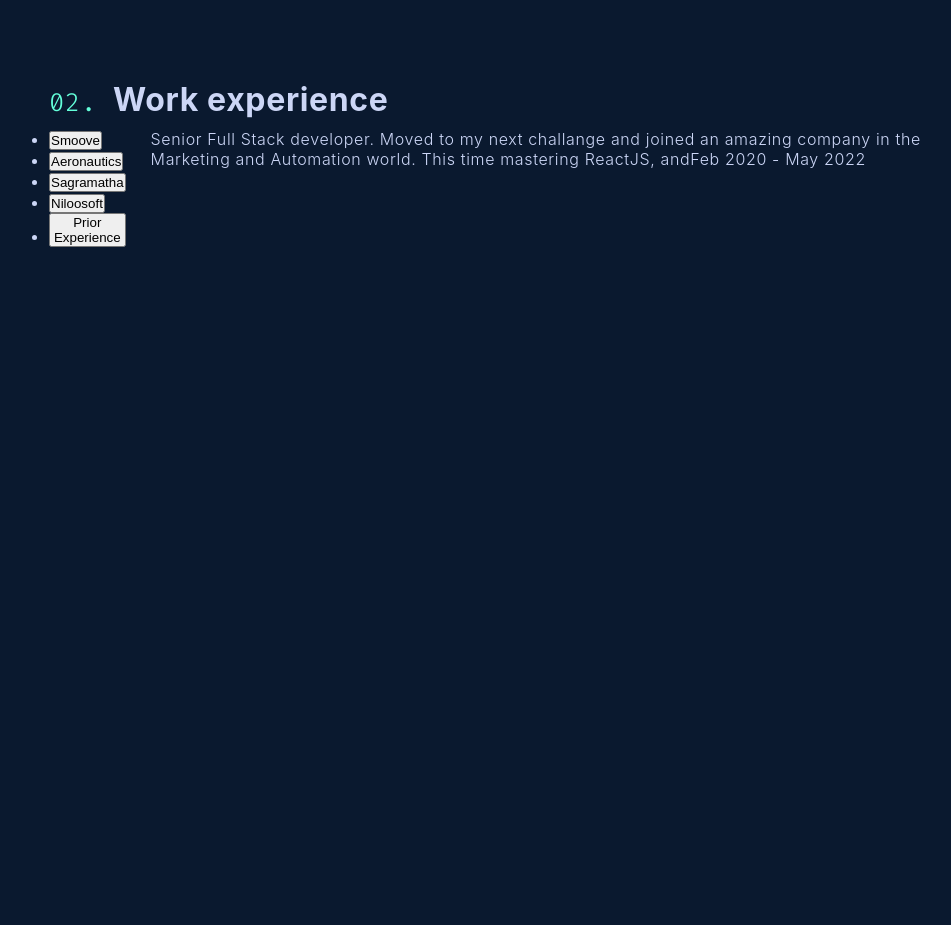
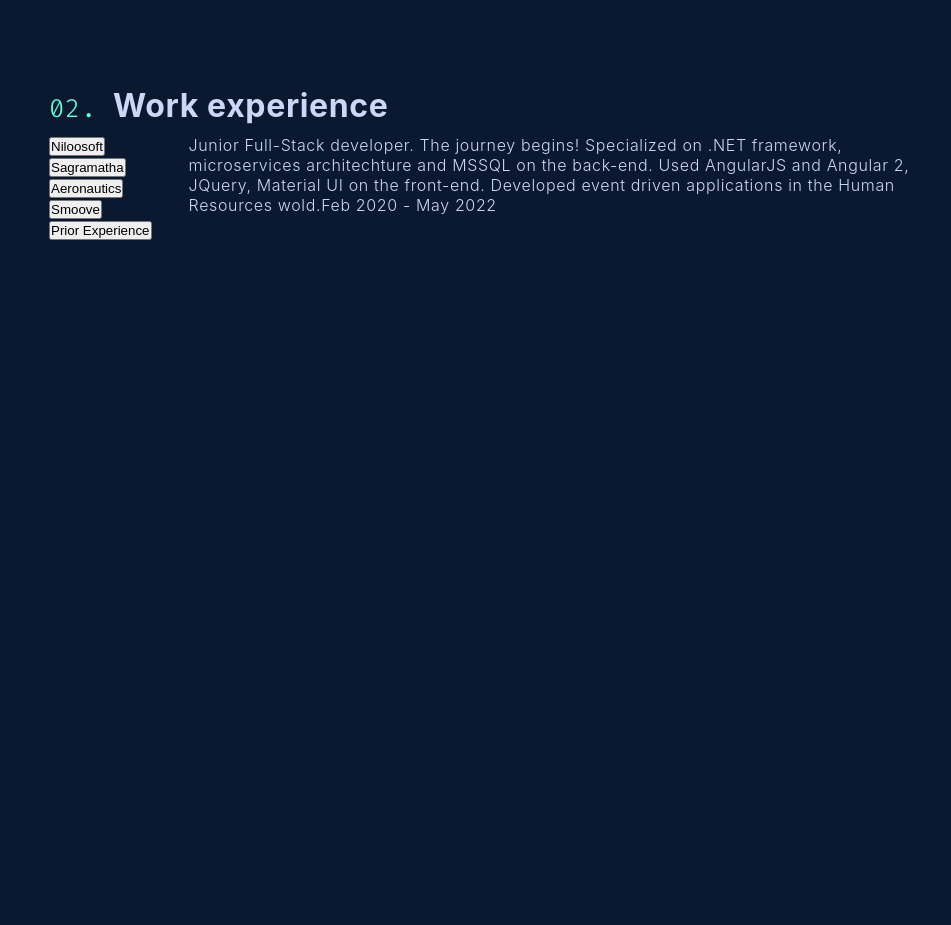
Before and after one commit to dshivrin/Portfolio, a React (Create React App) app: page / in a window 1280 px wide. Shown: the part 1440-2365 px from the top of the page, without its empty margins (141-1092 px from the left). Built offline with nearby package versions, Linux system fonts and the light colour scheme; a web font is replaced by a local one.

Commit message:
Refactored eEperience

```diff
--- a/src/Components/AboutMe/SkillsList.tsx
+++ b/src/Components/AboutMe/SkillsList.tsx
@@ -1,4 +1,4 @@
-import { SkillsListProps } from "../../Core/Interfaces";
+import { SkillsListProps } from "../../Core/types";
 import { StyledList } from "../StyledComponents/List";
 
 const SkillsList = (props: SkillsListProps) => {
--- a/src/Components/Experience/Experience.tsx
+++ b/src/Components/Experience/Experience.tsx
@@ -1,8 +1,12 @@
 import Title from "../Title/Title";
 import { Container } from "./../StyledComponents/Container";
 import styled from "styled-components";
-
-
+import Tabs from "./Switchable/Tabs";
+import { useState, useEffect } from "react";
+//TODO: build a dedicated hook to fetch data from json file
+import data from "../../Data/data.json";
+import ExperienceContent from "./Switchable/ExperienceContent";
+import { Workplace } from "../../Core/types";
 
 const ExperienceContainer = styled(Container)`
   max-width: 900px;
@@ -19,93 +23,31 @@ const innerStyles = {
   margin: "0 auto",
 };
 
-//For some reason VS code claims 'event' es depricated, so I have to
-const OnTitleClick = (event: any) => {
-  const paragraphs = document.querySelectorAll<HTMLElement>('[id^="section-"]');
-  const selectedSectionId = event.target.id;
-  //loop throught and hide/show accordingly:
-  paragraphs.forEach((p) => {
-    if (p.id.includes(selectedSectionId)) p.style.display = "block";
-    else p.style.display = "none";
-  });
-};
 
 const Experience = () => {
+
+  const initialData = data.workPlaces as Array<Workplace>;
+  const selectedWP = initialData.find((w) => w.selected);
+
+  const [workplaces, setWorkplaces] = useState(initialData);
+  const [selectedWorkPlace, setSelectedWorkPlace] = useState(selectedWP);
+
+  //use memo?
+  //For some reason VS code claims 'event' es depricated, so I use 'any'
+  const OnTitleClick = (event: any): void => {
+    const selectedSectionId = event.target.id;
+    const selectedWP = workplaces.find((w) => w.id == selectedSectionId);
+    if(!selectedWP)
+      console.log("something went terribly wrong: ", selectedSectionId);
+    setSelectedWorkPlace(selectedWP);
+  };
+
   return (
     <ExperienceContainer id="experience">
       <Title text="Work experience" />
       <div style={innerStyles}>
-        <div className="tabs-container">
-          <ul>
-            <li>
-              <button id="Smoove" type="button" onClick={OnTitleClick}>
-                Smoove
-              </button>
-            </li>
-            <li>
-              <button id="Aeronautics" type="button" onClick={OnTitleClick}>
-                Aeronautics
-              </button>
-            </li>
-            <li>
-              <button id="Sagramatha" type="button" onClick={OnTitleClick}>
-                Sagramatha
-              </button>
-            </li>
-            <li>
-              <button id="Niloosoft" type="button" onClick={OnTitleClick}>
-                Niloosoft
-              </button>
-            </li>
-            <li>
-              <button id="Prior" type="button" onClick={OnTitleClick}>
-                Prior Experience
-              </button>
-            </li>
-          </ul>
-        </div>
-        <div className="content-container">
-          <p id="section-Smoove" style={{ display: "block" }}>
-            <span className="job-title">Senior Full Stack developer.</span>{" "}
-            Moved to my next challange and joined an amazing company in the
-            Marketing and Automation world. This time mastering ReactJS, and
-            <span>Feb 2020 - May 2022</span>
-          </p>
-          <p id="section-Aeronautics" style={{ display: "none" }}>
-            <span className="job-title">C# Software developer.</span> I took a
-            chalange outside of web-development world with a defence contractor.
-            Maintained an AngularJS generator application and took part in
-            developing the company's next flight simulator.
-            <p>August 2018 - Jan 2020</p>
-          </p>
-          <p id="section-Sagramatha" style={{ display: "none" }}>
-            <span className="job-title">MEAN Stack developer.</span> I gladly
-            took the opportunity to go all-in with JavaScript! Node.js,
-            express.js, Angular 2+, MongoDB and MSSQL. With this well
-            established big-data company I was developing a coupons managment
-            system for large retailers mainly in the U.S.
-            <span>March 2018 - August 2018</span>
-          </p>
-          <p id="section-Niloosoft" style={{ display: "none" }}>
-            <span className="job-title">Junior Full Stack developer</span>. The
-            journey begins! Specialized on .NET framework, microservices
-            architechture and MSSQL on the back-end. Used AngularJS and Angular
-            2, JQuery, Material UI on the front-end. Developed event driven
-            applications in the Human Resources wold.
-            <span>Jan 2015 - Feb 2018</span>
-          </p>
-          <p id="section-Prior Experience" style={{ display: "none" }}>
-            Prior to software development I was the best tech support engineer
-            you can find. I have worked in local ISP support center, soon to
-            become a senior support engineer, then shift manager and evetually
-            tech support team lead.
-          </p>
-          <br />
-          <p id="section-Prior Experience2" style={{ display: "none" }}>
-            As a result I have a wide understanding of networking, routing and
-            managment skills.
-          </p>
-        </div>
+        <Tabs tabs={workplaces} OnClick={OnTitleClick} />
+        <ExperienceContent selectedWorkplace={selectedWorkPlace}/>
       </div>
     </ExperienceContainer>
   );
--- /dev/null
+++ b/src/Components/Experience/Switchable/ExperienceContent.tsx
@@ -0,0 +1,17 @@
+import { ExperienceContentProps } from "../../../Core/types";
+
+//todo: investigate why the type returns undefined sometimes
+const ExperienceContent = (props: any) => {
+  const workplace = props.selectedWorkplace;
+  return (
+    <div className="content-container">
+      <p id={workplace.name}>
+        <span className="job-title">{workplace.position}</span>{" "}
+        {workplace.description}
+        <span>{workplace.dates}</span>
+      </p>
+    </div>
+  );
+};
+
+export default ExperienceContent;
--- /dev/null
+++ b/src/Components/Experience/Switchable/Tabs.tsx
@@ -0,0 +1,26 @@
+import { ExperienceTabsProps } from "../../../Core/types";
+
+const Tabs = (props: ExperienceTabsProps) => {
+  const tabs = props.tabs.sort((a, b) => (a.id = b.id));
+
+  return (
+    <div className="tabs-container">
+      <ul>
+        {tabs.map((wp, index) => {
+          return (
+            <button
+              key={index}
+              type="button"
+              id={wp.id.toString()}
+              onClick={props.OnClick}
+            >
+              {wp.name}
+            </button>
+          );
+        })}
+      </ul>
+    </div>
+  );
+};
+
+export default Tabs;
--- a/src/Components/Navigation/NavItem/NavItem.tsx
+++ b/src/Components/Navigation/NavItem/NavItem.tsx
@@ -1,4 +1,4 @@
-import { NavItemProps } from "../../../Core/Interfaces";
+import { NavItemProps } from "../../../Core/types";
 import { StyledNavItem } from "../../StyledComponents/NavItem";
 
 const NavItem = (props: NavItemProps) => {
--- a/src/Components/Title/Title.tsx
+++ b/src/Components/Title/Title.tsx
@@ -1,6 +1,6 @@
 //The purpose of this component is to have a CSS counter for all the section titles in the app
 //All counters are initialized in App.scss under body tag
-import { TitleProps } from "../../Core/Interfaces";
+import { TitleProps } from "../../Core/types";
 import "./Title.scss";
 
 const Title = (props: TitleProps) => {
--- /dev/null
+++ b/src/Core/types.ts
@@ -0,0 +1,39 @@
+//TODO: cleanup the types
+
+export type NavItemProps = {
+  text: string;
+  href: string;
+}
+
+export type TitleProps = {
+  text: string;
+  style?: object | {};
+}
+
+export type SkillsListProps =  {
+  skills: string[];
+  style?: object | {};
+}
+
+export type WorkplaceSlim = {
+  id: number;
+  name: string;
+  selected: boolean;
+}
+
+export type Workplace = WorkplaceSlim & {
+  position: string;
+  dates: string;
+  description: string;
+}
+
+
+export type ExperienceTabsProps = {
+  tabs: Workplace[];
+  OnClick: (event: any) => void;
+  style?: object | {};
+}
+
+export type ExperienceContentProps =  {
+  selectedWorkplace: Workplace;
+}
--- /dev/null
+++ b/src/Data/data.json
@@ -0,0 +1,44 @@
+{
+  "workPlaces": [
+    {
+      "id": 1,
+      "name": "Niloosoft",
+      "position": "Junior Full-Stack developer.",
+      "dates": "Feb 2020 - May 2022",
+      "description": "The journey begins! Specialized on .NET framework, microservices architechture and MSSQL on the back-end. Used AngularJS and Angular 2, JQuery, Material UI on the front-end. Developed event driven applications in the Human Resources wold.",
+      "selected": true
+    },
+    {
+      "id": 2,
+      "name": "Sagramatha",
+      "position": "MEAN Stack developer.",
+      "dates": "March 2018 - August 2018",
+      "description": "I gladlytook the opportunity to go all-in with JavaScript! Node.js, express.js, Angular 2+, MongoDB and MSSQL. With this well established big-data company I was developing a coupons managment system for large retailers mainly in the U.S.",
+      "selected": false
+    },
+    {
+      "id": 3,
+      "name": "Aeronautics",
+      "position": "C# Software developer.",
+      "dates": "August 2018 - Jan 2020",
+      "description": "I took a chalange outside of web-development world with a defence contractor. Maintained an AngularJS generator application and took part in developing the company's next flight simulator.",
+      "selected": false
+    },
+    {
+      "id": 4,
+      "name": "Smoove",
+      "position": "Junior Full-Stack developer",
+      "dates": "Feb 2020 - May 2022",
+      "description": "Moved to my next challange and joined an amazing company in the Marketing and Automation world. This time mastering ReactJS, and",
+      "selected": false
+    },
+    {
+      "id": 5,
+      "name": "Prior Experience",
+      "position": "",
+      "dates": "Apr 2010 - Aug 2014",
+      "description": " Prior to software development I was the best tech support engineer you can find. I have worked in local ISP support center, soon to become a senior support engineer, then shift manager and evetually tech support team lead. <br/>  As a result I have a wide understanding of networking, routing and managment skills.",
+      "selected": false
+    }
+  ]
+}
```
Also changed, not shown: src/Core/Interfaces.ts (deleted, +0 -14 lines).
